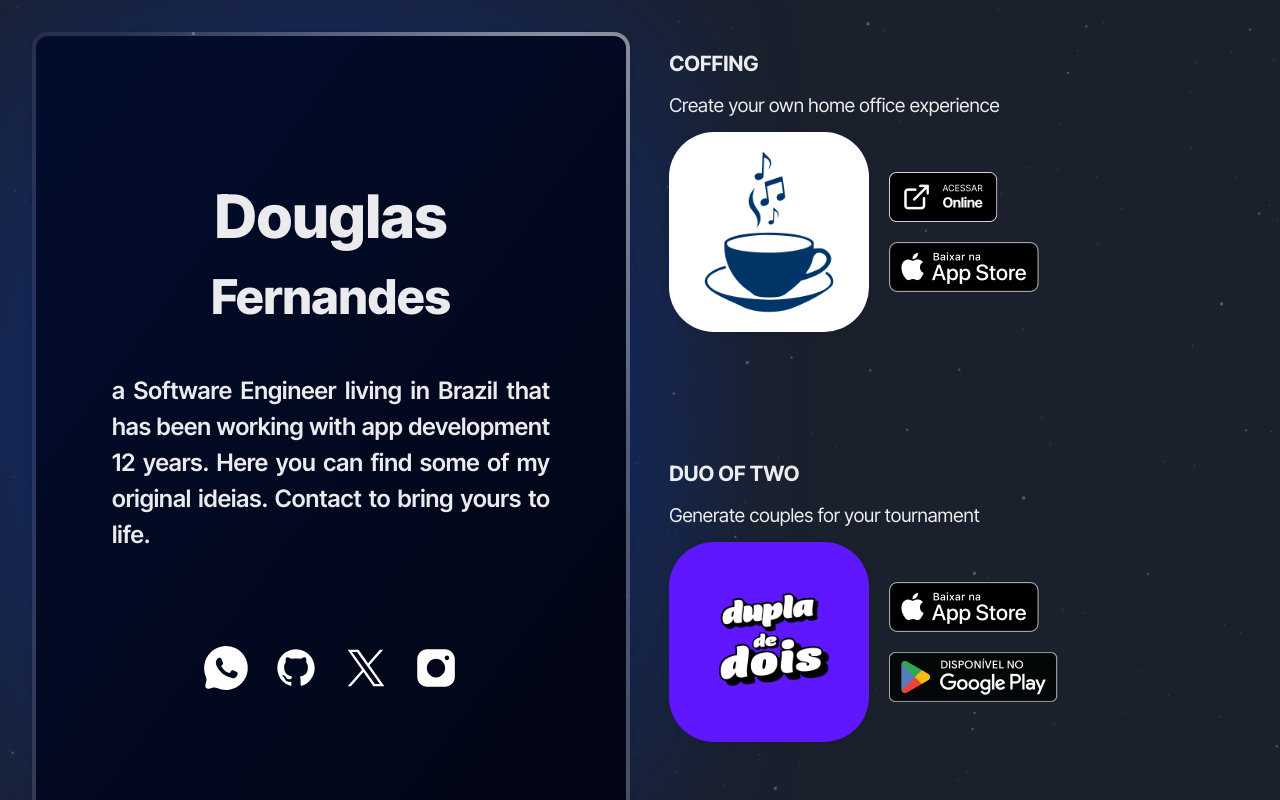
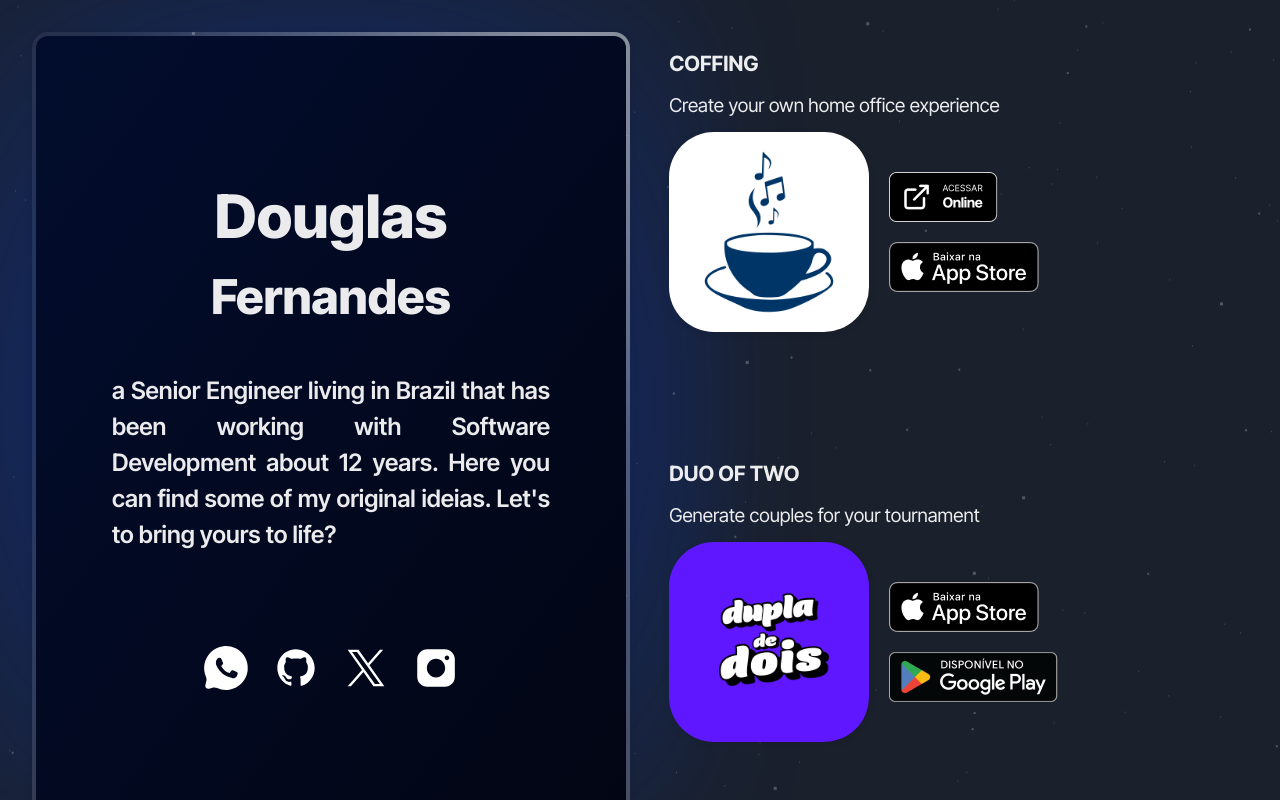
Before and after one commit to ifdouglas/ifdouglas, a Next.js app: page / in a window 1280 px wide. Built offline with nearby package versions, Linux system fonts and the light colour scheme.

Commit message:
feat(i18n): improve summary

```diff
--- a/pages/index.tsx
+++ b/pages/index.tsx
@@ -67,7 +67,7 @@ export default function Home() {
               fontWeight="semibold"
               textAlign="justify"
             >
-              douglas.summary
+              me.summary
             </Text>
             <Flex
               marginTop={["10px", "50px"]}
--- a/utils/i18n/locale/en-us.json
+++ b/utils/i18n/locale/en-us.json
@@ -4,5 +4,5 @@
   "ddd.title": "Generate couples for your tournament",
   "tldr.title": "Paste a long text or a huge .pdf to receive a summarize in seconds.",
   "formatagram.title": "Format legends for social media networks keeping the right spaces and paragraphs.",
-  "douglas.summary": "a Software Engineer living in Brazil that has been working with app development 12 years. Here you can find some of my original ideias. Contact to bring yours to life."
+  "me.summary": "a Senior Engineer living in Brazil that has been working with Software Development about 12 years. Here you can find some of my original ideias. Let's to bring yours to life?"
 }
--- a/utils/i18n/locale/pt-br.json
+++ b/utils/i18n/locale/pt-br.json
@@ -4,5 +4,5 @@
   "ddd.title": "Gere duplas e partidas para seu torneio.",
   "tldr.title": "Cole um textão ou PDF para receber um resumo em segundos. Sem perder os principais pontos do assunto.",
   "formatagram.title": "Formate legendas para redes sociais mantendo os parágrafos e espaços.",
-  "douglas.summary": "Engenheiro de Software morando no Brasil, trabalhando com desenvolvimento de aplicativos há 12 anos. Aqui estão algumas das minhas ideias originais. Entre em contato para dar vida às suas."
+  "me.summary": "Engenheiro de Software morando no Brasil, trabalhando com desenvolvimento de aplicativos há 12 anos. Aqui estão algumas das minhas ideias originais. Vamos dar vida às suas?"
 }
```
